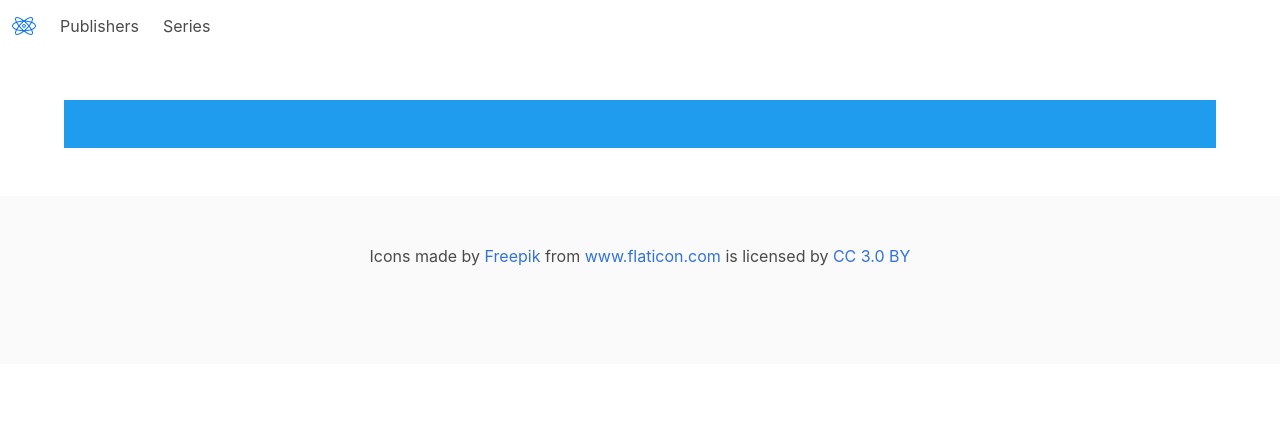
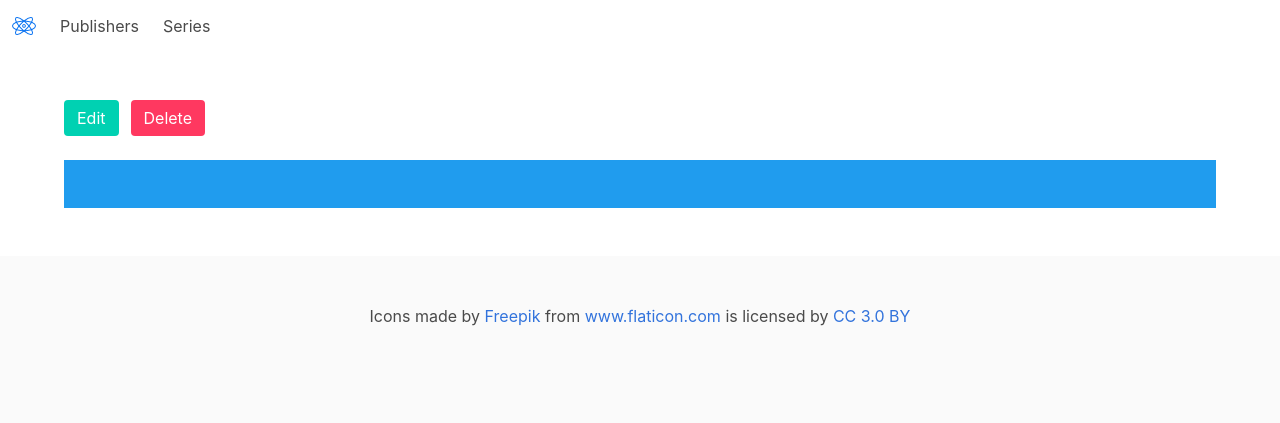
Before and after one commit to bpepple/metron, a Django app: template comicsdb/templates/comicsdb/publisher_detail.html in a window 1280 px wide. Shown: the top 423 px of the page. Run offline with Django 3.2, Linux system fonts and the light colour scheme; the template is opened without the code that fills it, so the values that code supplies are empty; some libraries are stand-ins or nearby versions.

Commit message:
Add views for updating & deleting a Publisher

```diff
--- a/comicsdb/templates/comicsdb/publisher_detail.html
+++ b/comicsdb/templates/comicsdb/publisher_detail.html
@@ -4,6 +4,17 @@
 {% block page-title %}Publisher Detail{% endblock page-title %}
 
 {% block content %}
+  <nav class="level">
+    <div class="level-left">
+      <p class="level-item">
+        <a class="button is-primary" href="{% url 'publisher:update' publisher.slug %}" title="Edit publisher">Edit</a>
+      </p>
+      <p class="level-item">
+        <a class="button is-danger" href="{% url 'publisher:delete' publisher.slug %}" title="Delete publisher">Delete</a>
+      </p>
+    </div>
+  </nav>
+
   <section class="hero is-info is-small">
     <div class="hero-body">
       <div class="container">
@@ -14,6 +25,7 @@
       </div>
     </div>
   </section>
+
   {% if publisher.desc %}
     <section>
       <div class="container">
--- a/comicsdb/urls/publisher.py
+++ b/comicsdb/urls/publisher.py
@@ -1,7 +1,8 @@
 from django.urls import path, re_path
 
 from comicsdb.views.publisher import (PublisherList, PublisherDetail,
-                                      SearchPublisherList, PublisherCreate)
+                                      SearchPublisherList, PublisherCreate,
+                                      PublisherUpdate, PublisherDelete)
 
 
 app_name = 'publisher'
@@ -9,6 +10,8 @@ urlpatterns = [
     path('create/', PublisherCreate.as_view(), name='create'),
     path('page<int:page>/', PublisherList.as_view(), name='list'),
     path('<slug:slug>/', PublisherDetail.as_view(), name='detail'),
+    path('<slug:slug>/update/', PublisherUpdate.as_view(), name='update'),
+    path('<slug:slug>/delete/', PublisherDelete.as_view(), name='delete'),
     re_path(r'^search/(?:page(?P<page>\d+)/)?$',
             SearchPublisherList.as_view(), name='search')
 ]
```
Also changed, not shown: comicsdb/templates/comicsdb/publisher_confirm_delete.html (added, +15 -0 lines), comicsdb/views/publisher.py (+12 -1 lines).
